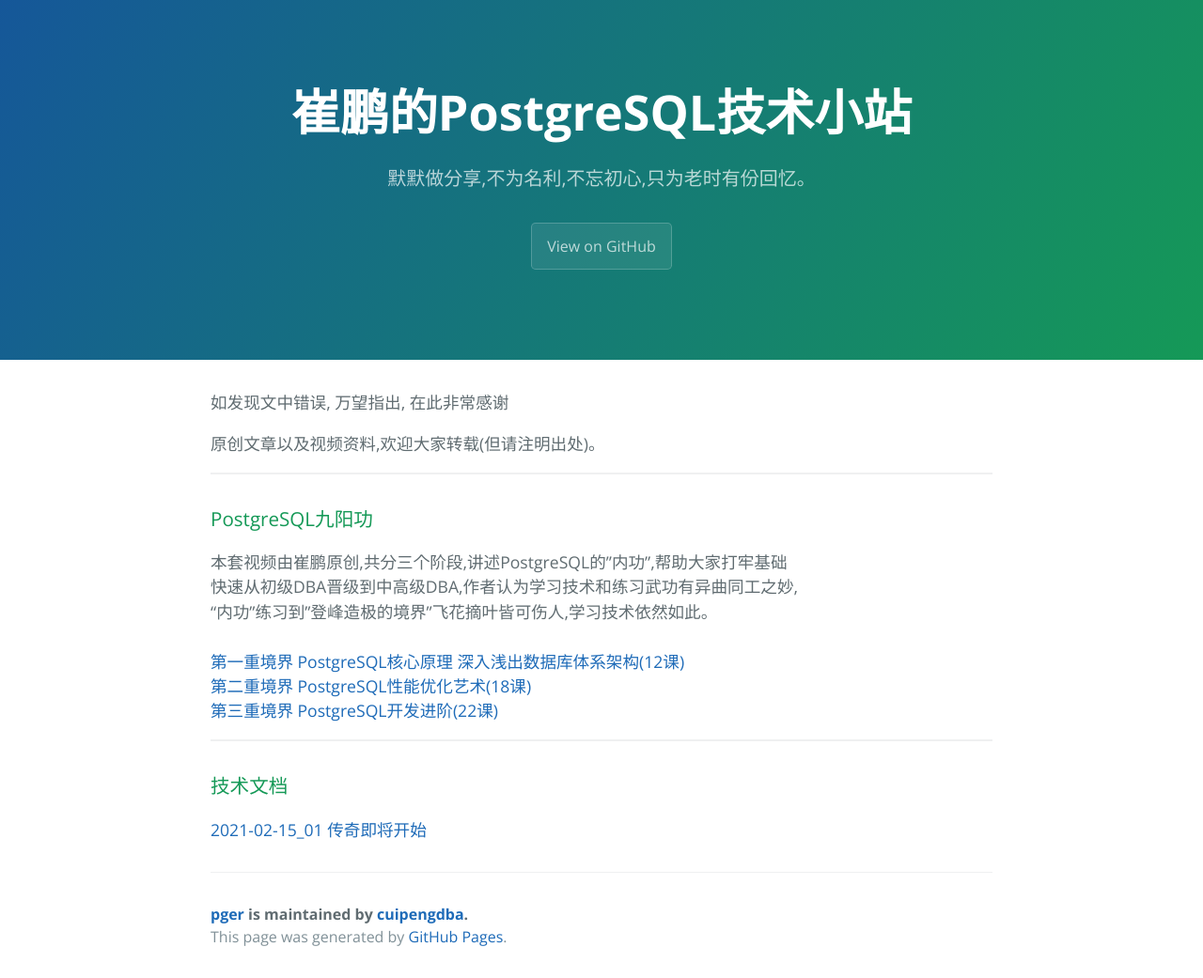
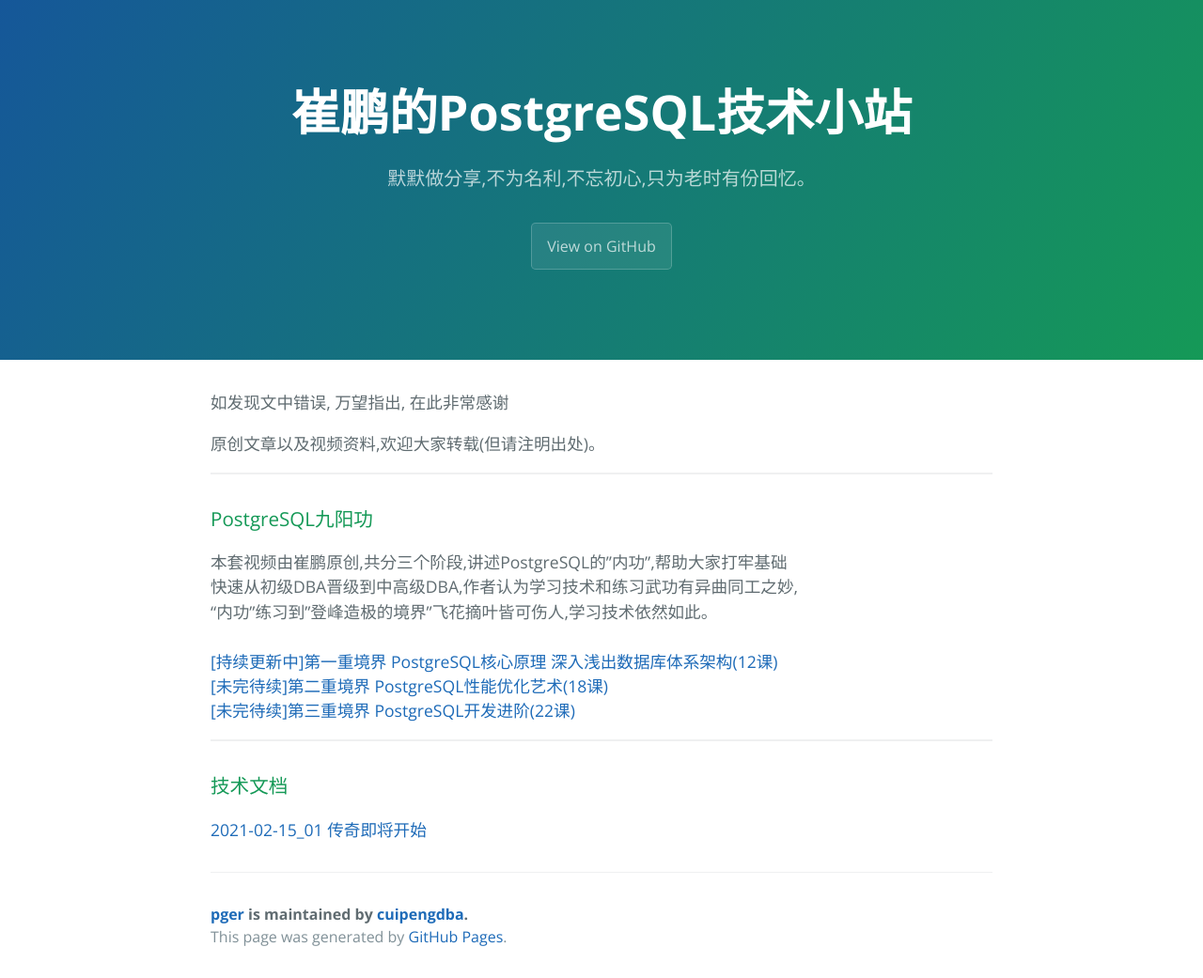
Before and after one commit to cuipengdba/pger, a Jekyll site: the page built from index.md, in a window 1280 px wide. Shown: the whole page at 94% size. Built offline with Jekyll 4.4.1, drawn with Linux system fonts in a browser that asks for light colours; our own code applies the rules of GitHub Pages for plain Markdown files.

Commit message:
Update index.md

```diff
--- a/index.md
+++ b/index.md
@@ -7,9 +7,9 @@
 快速从初级DBA晋级到中高级DBA,作者认为学习技术和练习武功有异曲同工之妙,<br/>
 "内功"练习到"登峰造极的境界"飞花摘叶皆可伤人,学习技术依然如此。<br/>
 <br/>
-<a href='#'>第一重境界 PostgreSQL核心原理 深入浅出数据库体系架构(12课)<a/><br/>
-<a href='#'>第二重境界 PostgreSQL性能优化艺术(18课)<a/><br/>
-<a href='#'>第三重境界 PostgreSQL开发进阶(22课)<a/><br/>
+<a href='#'>[持续更新中]第一重境界 PostgreSQL核心原理 深入浅出数据库体系架构(12课)<a/><br/>
+<a href='#'>[未完待续]第二重境界 PostgreSQL性能优化艺术(18课)<a/><br/>
+<a href='#'>[未完待续]第三重境界 PostgreSQL开发进阶(22课)<a/><br/>
 * * *
 ### 技术文档
 <a href='tree/202102/20210215_01.html'>2021-02-15_01 传奇即将开始<a/><br/>
```
